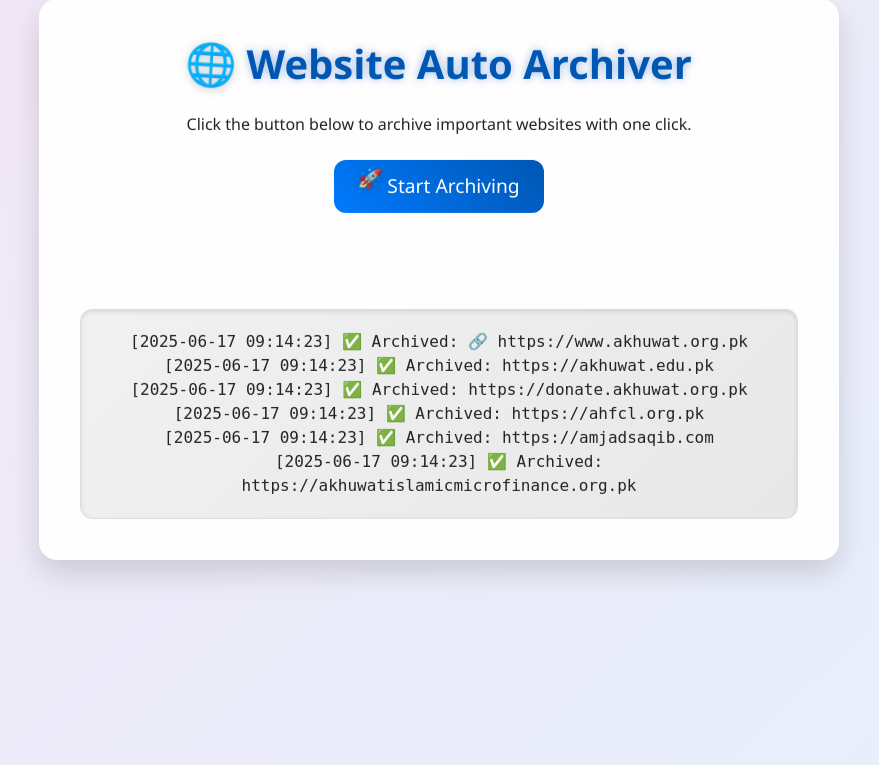
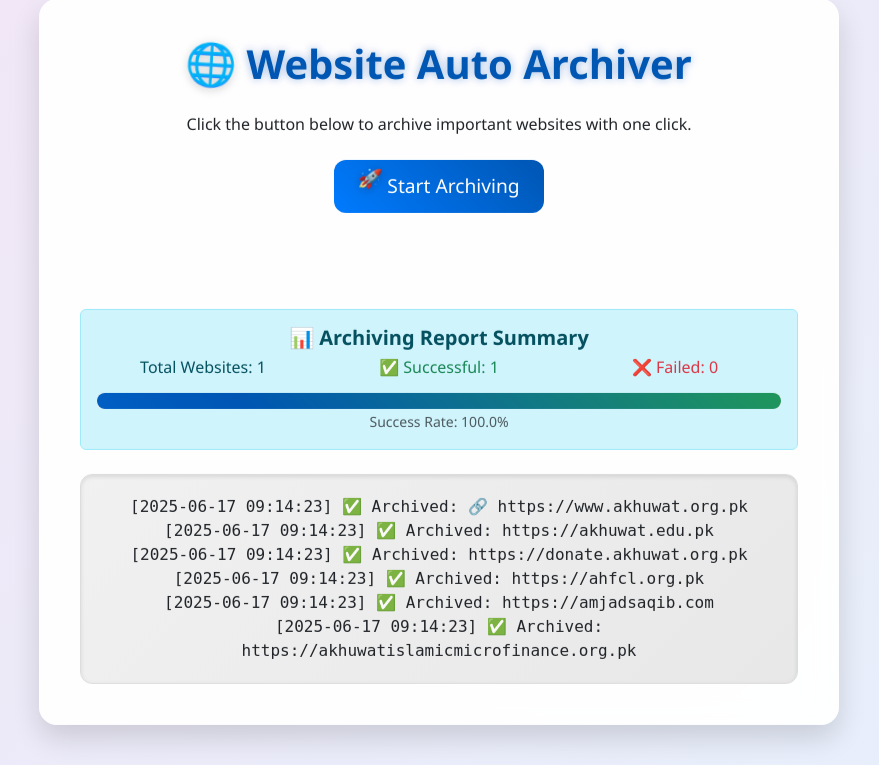
Before and after one commit to Ub-14/wayback-archiver, a Flask app: page / in a window 1280 px wide. Shown: the part 47-812 px from the top of the page, without its empty margins (201-1080 px from the left). Run offline with Flask 3, Linux system fonts and the light colour scheme; data that the repository does not hold is empty.

Commit message:
Assistant checkpoint: Add detailed archiving report with statistics
Assistant generated file changes:
- templates/index.html: Add detailed report section with summary statistics, Update JavaScript to show report summary with statistics

---

User prompt:

i need to set the report to show on  it

Replit-Commit-Author: Assistant
Replit-Commit-Session-Id: 10f9523b-8166-4530-9e1f-9df6273eb6d2

```diff
--- a/templates/index.html
+++ b/templates/index.html
@@ -266,6 +266,27 @@
       <div class="progress-bar" id="progressBar"></div>
     </div>
     <div class="progress-text" id="progressText"></div>
+
+    <!-- Report Summary Section -->
+    <div id="reportSummary" class="alert alert-info mt-4" style="display: none;">
+      <h5><strong>📊 Archiving Report Summary</strong></h5>
+      <div class="row text-center">
+        <div class="col-md-4">
+          <h6>Total Websites: <span id="totalCount">0</span></h6>
+        </div>
+        <div class="col-md-4">
+          <h6 class="text-success">✅ Successful: <span id="successCount">0</span></h6>
+        </div>
+        <div class="col-md-4">
+          <h6 class="text-danger">❌ Failed: <span id="failCount">0</span></h6>
+        </div>
+      </div>
+      <div class="progress mt-2">
+        <div class="progress-bar bg-success" id="successRate" style="width: 0%"></div>
+      </div>
+      <small class="text-muted">Success Rate: <span id="successPercentage">0%</span></small>
+    </div>
+
     <div id="results" class="results-box mt-4"></div>
   </div>
 </body>
@@ -311,6 +332,18 @@
       // Animate progress bar and results
       let currentProgress = 0;
       const totalItems = masked.length;
+      let successCount = 0;
+      let failCount = 0;
+
+      // Show report summary
+      const reportSummary = document.getElementById('reportSummary');
+      const totalCountSpan = document.getElementById('totalCount');
+      const successCountSpan = document.getElementById('successCount');
+      const failCountSpan = document.getElementById('failCount');
+      const successRateBar = document.getElementById('successRate');
+      const successPercentageSpan = document.getElementById('successPercentage');
+
+      totalCountSpan.textContent = totalItems;
 
       masked.forEach((line, index) => {
         setTimeout(() => {
@@ -319,16 +352,31 @@
           progressBar.style.width = currentProgress + '%';
           progressText.innerHTML = `Processing ${index + 1} of ${totalItems} websites...`;
 
+          // Count success/fail
+          if (line.includes('✅')) {
+            successCount++;
+          } else if (line.includes('❌')) {
+            failCount++;
+          }
+
+          // Update report summary
+          successCountSpan.textContent = successCount;
+          failCountSpan.textContent = failCount;
+          const successRate = totalItems > 0 ? (successCount / totalItems) * 100 : 0;
+          successRateBar.style.width = successRate + '%';
+          successPercentageSpan.textContent = successRate.toFixed(1) + '%';
+
           // Add result line
           const lineDiv = document.createElement('div');
           lineDiv.className = 'result-line';
           lineDiv.innerHTML = line;
           resultsDiv.appendChild(lineDiv);
 
-          // Complete progress
+          // Complete progress and show report
           if (index === totalItems - 1) {
             setTimeout(() => {
               progressText.innerHTML = '✅ All websites archived successfully!';
+              reportSummary.style.display = 'block';
               setTimeout(() => {
                 progressContainer.classList.remove('show');
                 progressText.classList.remove('show');
```
